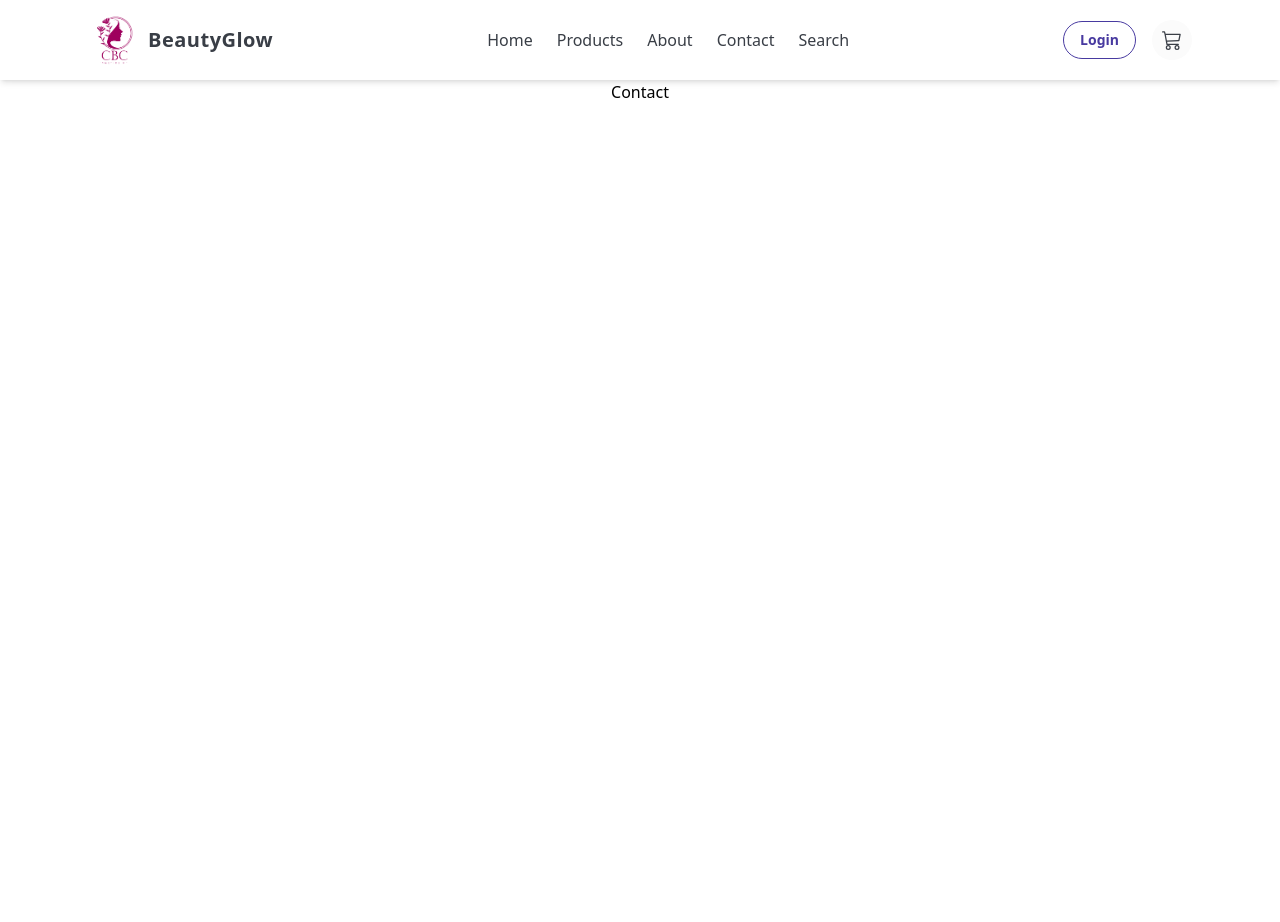
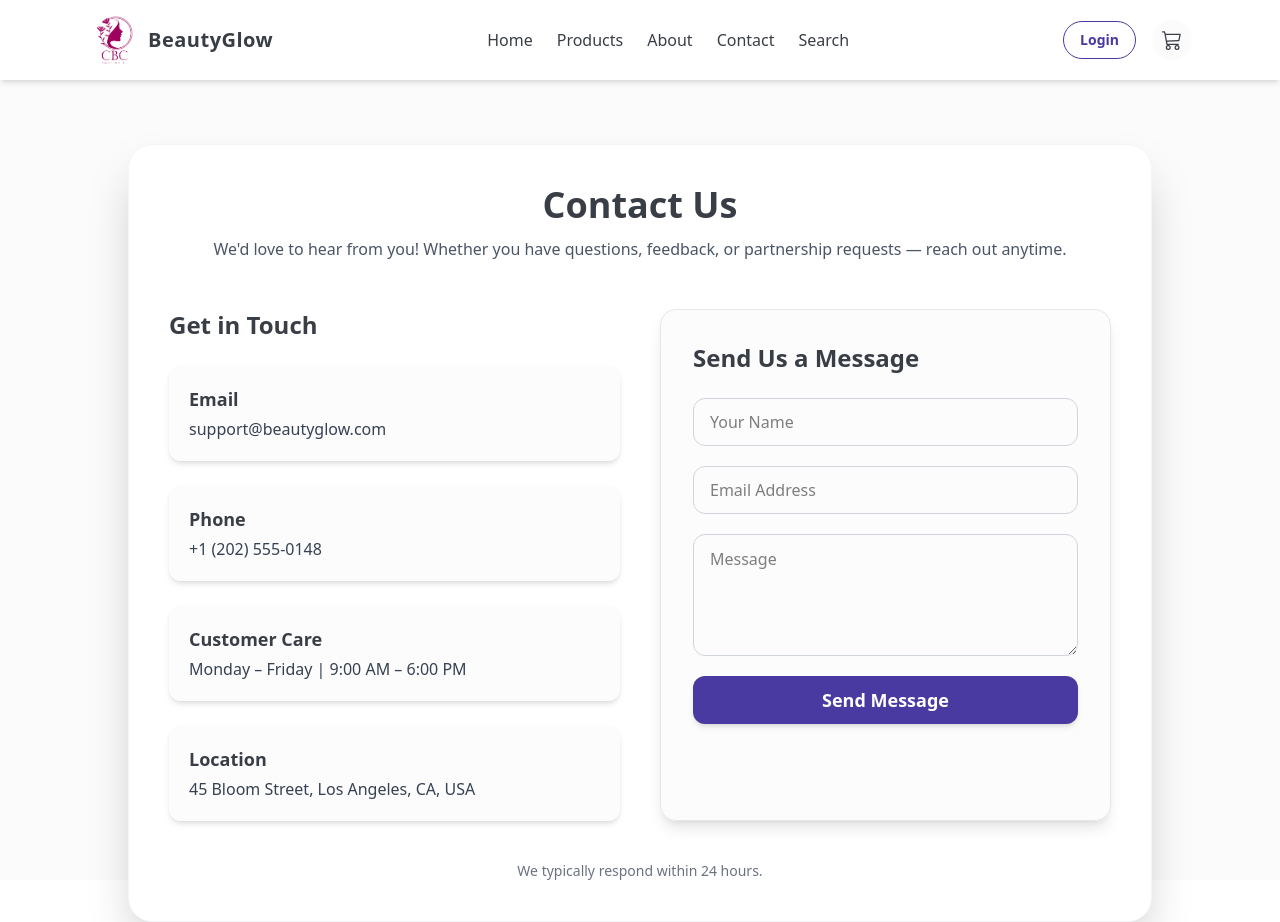
Before and after one commit to VishishtaDilsara/CBC-Frontend, a React app: page /contact in a window 1280 px wide. Before the commit the page ends 800 px from the top, so only its background shows below. Built offline with nearby package versions, Linux system fonts and the light colour scheme; no server answers; the HTML template or start-up script is replaced by a standard one.

Commit message:
contact page

```diff
--- /dev/null
+++ b/src/pages/client/contacts.jsx
@@ -0,0 +1,123 @@
+import axios from "axios";
+import { useState } from "react";
+import toast from "react-hot-toast";
+
+export default function ContactsPage() {
+  const [message, setMessage] = useState("");
+  const [email, setEmail] = useState("");
+  const [name, setName] = useState("");
+
+  function sendMessage() {
+    axios
+      .post(import.meta.env.VITE_BACKEND_URL + "/api/users/send-message", {
+        name: name,
+        email: email,
+        message: message,
+      })
+      .then((res) => {
+        toast.success("Message sent successfully");
+      })
+      .catch((err) => {
+        toast.error("Error sending message");
+        console.log(err);
+      });
+  }
+  return (
+    <div className="w-full min-h-screen bg-primary flex justify-center items-start py-16 px-6">
+      <div className="w-full max-w-5xl bg-white shadow-2xl rounded-3xl p-10 border border-gray-100">
+        {/* Page Title */}
+        <h1 className="text-4xl font-bold text-secondary text-center">
+          Contact Us
+        </h1>
+        <p className="text-gray-600 text-center mt-3">
+          We'd love to hear from you! Whether you have questions, feedback, or
+          partnership requests — reach out anytime.
+        </p>
+
+        {/* 2 Column Layout */}
+        <div className="grid grid-cols-1 md:grid-cols-2 gap-10 mt-12">
+          {/* Contact Info */}
+          <div className="space-y-6">
+            <h2 className="text-2xl font-semibold text-secondary">
+              Get in Touch
+            </h2>
+
+            <div className="bg-primary/70 rounded-xl p-5 shadow-md">
+              <h3 className="text-lg font-semibold text-secondary">Email</h3>
+              <p className="text-gray-700 mt-1">support@beautyglow.com</p>
+            </div>
+
+            <div className="bg-primary/70 rounded-xl p-5 shadow-md">
+              <h3 className="text-lg font-semibold text-secondary">Phone</h3>
+              <p className="text-gray-700 mt-1">+1 (202) 555-0148</p>
+            </div>
+
+            <div className="bg-primary/70 rounded-xl p-5 shadow-md">
+              <h3 className="text-lg font-semibold text-secondary">
+                Customer Care
+              </h3>
+              <p className="text-gray-700 mt-1">
+                Monday – Friday | 9:00 AM – 6:00 PM
+              </p>
+            </div>
+
+            <div className="bg-primary/70 rounded-xl p-5 shadow-md">
+              <h3 className="text-lg font-semibold text-secondary">Location</h3>
+              <p className="text-gray-700 mt-1">
+                45 Bloom Street, Los Angeles, CA, USA
+              </p>
+            </div>
+          </div>
+
+          {/* Contact Form */}
+          <div className="bg-primary/60 p-8 rounded-2xl shadow-lg border border-gray-200">
+            <h2 className="text-2xl font-semibold text-secondary mb-6">
+              Send Us a Message
+            </h2>
+
+            <div className="flex flex-col gap-5">
+              <input
+                type="text"
+                onChange={(e) => {
+                  setName(e.target.value);
+                }}
+                placeholder="Your Name"
+                className="w-full h-12 px-4 rounded-xl border border-gray-300 focus:outline-none focus:ring-2 focus:ring-accent"
+              />
+
+              <input
+                type="email"
+                onChange={(e) => {
+                  setEmail(e.target.value);
+                }}
+                placeholder="Email Address"
+                className="w-full h-12 px-4 rounded-xl border border-gray-300 focus:outline-none focus:ring-2 focus:ring-accent"
+              />
+
+              <textarea
+                rows="4"
+                onChange={(e) => {
+                  setMessage(e.target.value);
+                }}
+                placeholder="Message"
+                className="w-full px-4 py-3 rounded-xl border border-gray-300 focus:outline-none focus:ring-2 focus:ring-accent"
+              ></textarea>
+
+              <button
+                onClick={sendMessage}
+                className="w-full h-12 rounded-xl bg-accent text-white font-semibold text-lg hover:bg-accent/90 shadow-md active:scale-95 transition-all duration-300"
+              >
+                Send Message
+              </button>
+            </div>
+          </div>
+        </div>
+
+        {/* Footer message */}
+        <p className="text-center text-gray-500 text-sm mt-10">
+          We typically respond within 24 hours.
+        </p>
+      </div>
+    </div>
+  );
+}
--- a/src/pages/home.jsx
+++ b/src/pages/home.jsx
@@ -6,6 +6,7 @@ import CartPage from "./client/cart";
 import CheckOutPage from "./client/checkOut";
 import SearchProductPage from "./client/searchProducts";
 import HomePageDefault from "./homePage";
+import ContactsPage from "./client/contacts";
 
 export default function HomePage() {
   return (
@@ -16,7 +17,7 @@ export default function HomePage() {
           <Route path="/" element={<HomePageDefault />} />
           <Route path="/products" element={<ProductPage />} />
           <Route path="/about" element={<h1>About</h1>} />
-          <Route path="/contact" element={<h1>Contact</h1>} />
+          <Route path="/contact" element={<ContactsPage />} />
           <Route path="/cart" element={<CartPage />} />
           <Route path="/checkout" element={<CheckOutPage />} />
           <Route path="/overview/:id" element={<ProductOverviewPage />} />
```
